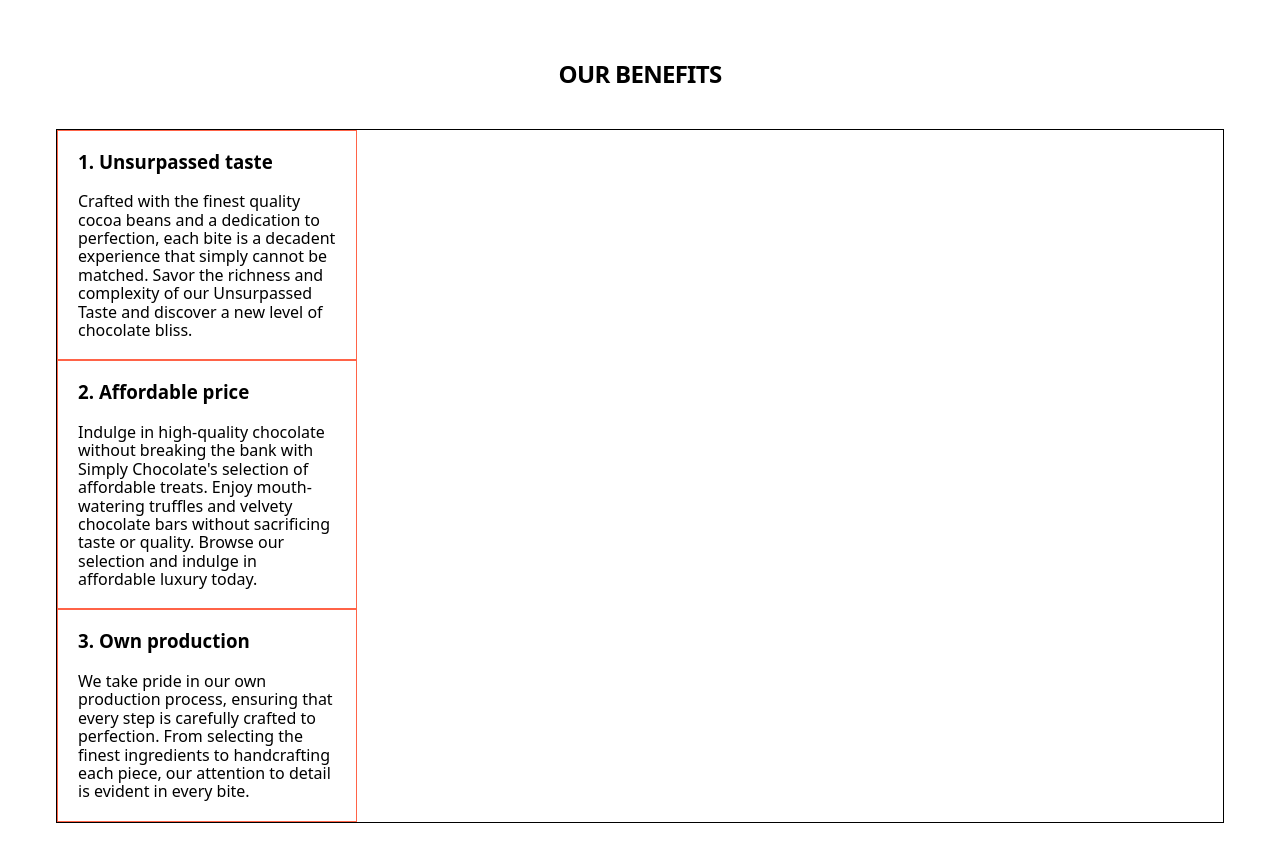
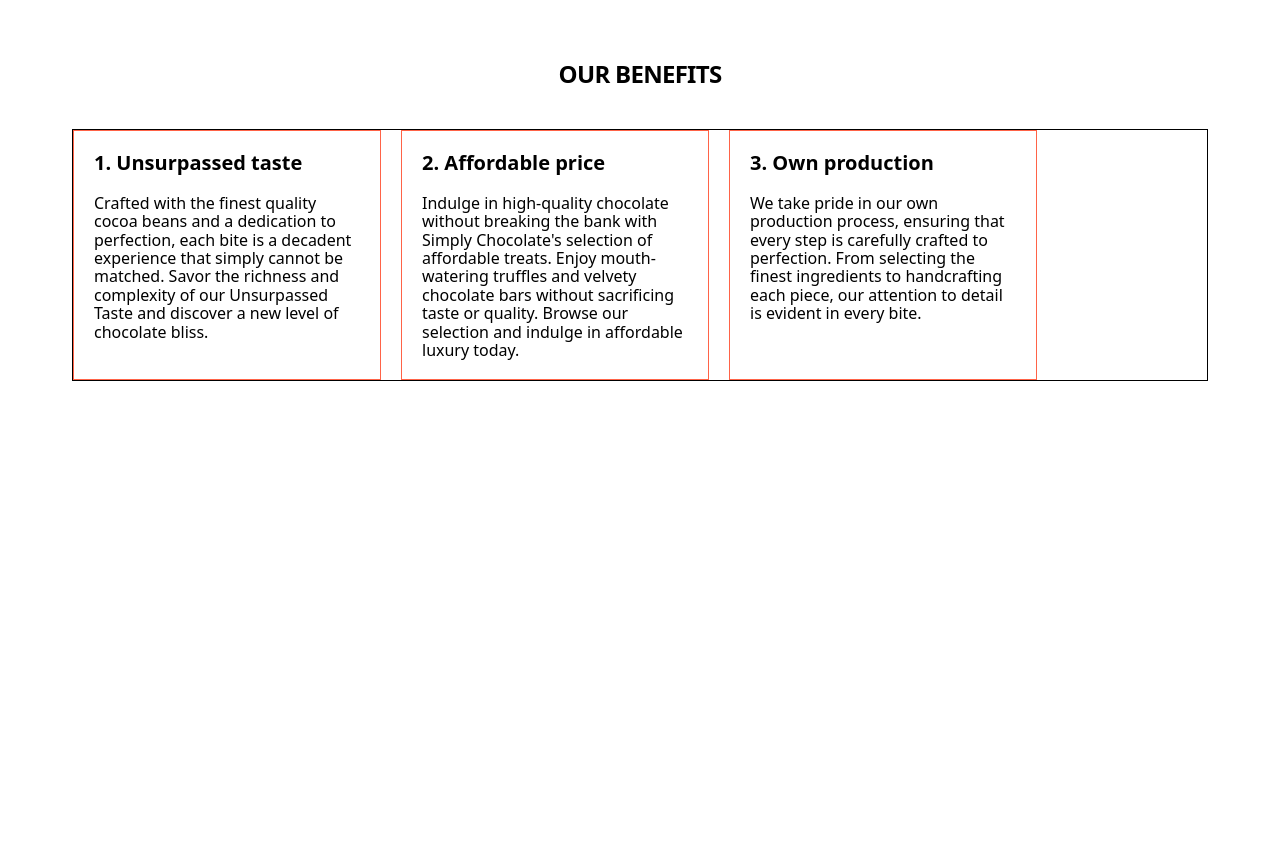
Before and after one commit to Olexiy-repin/html-css-105, a plain HTML site: page pages/flexbox.html in a window 1280 px wide. After the commit the page ends 800 px from the top, so only its background shows below. Drawn offline with nearby package versions, Linux system fonts and the light colour scheme.

Commit message:
classwork

```diff
--- a/css/flexbox.css
+++ b/css/flexbox.css
@@ -18,7 +18,7 @@ ol {
 }
 
 .container {
-  width: 1200px;
+  width: 1168px;
   padding-left: 16px;
   padding-right: 16px;
   margin-left: auto;
@@ -41,15 +41,27 @@ ol {
 }
 
 .benefits-list {
+  display: flex;
+  flex-direction: row;
+  justify-content: flex-start;
+  align-items: stretch;
+  flex-wrap: wrap;
+  align-content: stretch;
+
+  /* row-gap: 50px;
+  column-gap: 20px; */
+  gap: 50px 20px;
+
   border: 1px solid #000000;
 }
 
 .benefits-list-item {
-  width: 300px;
+  flex-basis: 308px;
   padding: 20px;
   border: 1px solid tomato;
 }
 
 .benefits-list-title {
+  font-size: 20px;
   margin-bottom: 20px;
 }
```
Also changed, not shown: 1 other file.
